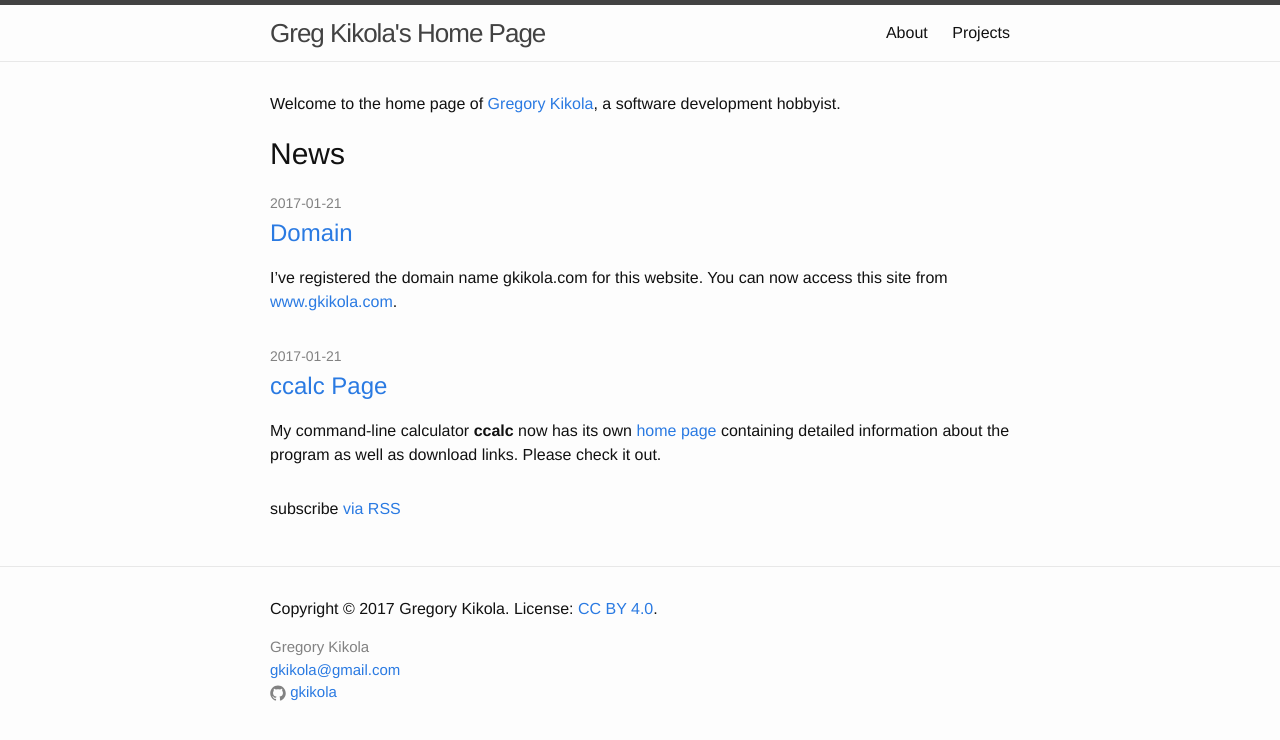
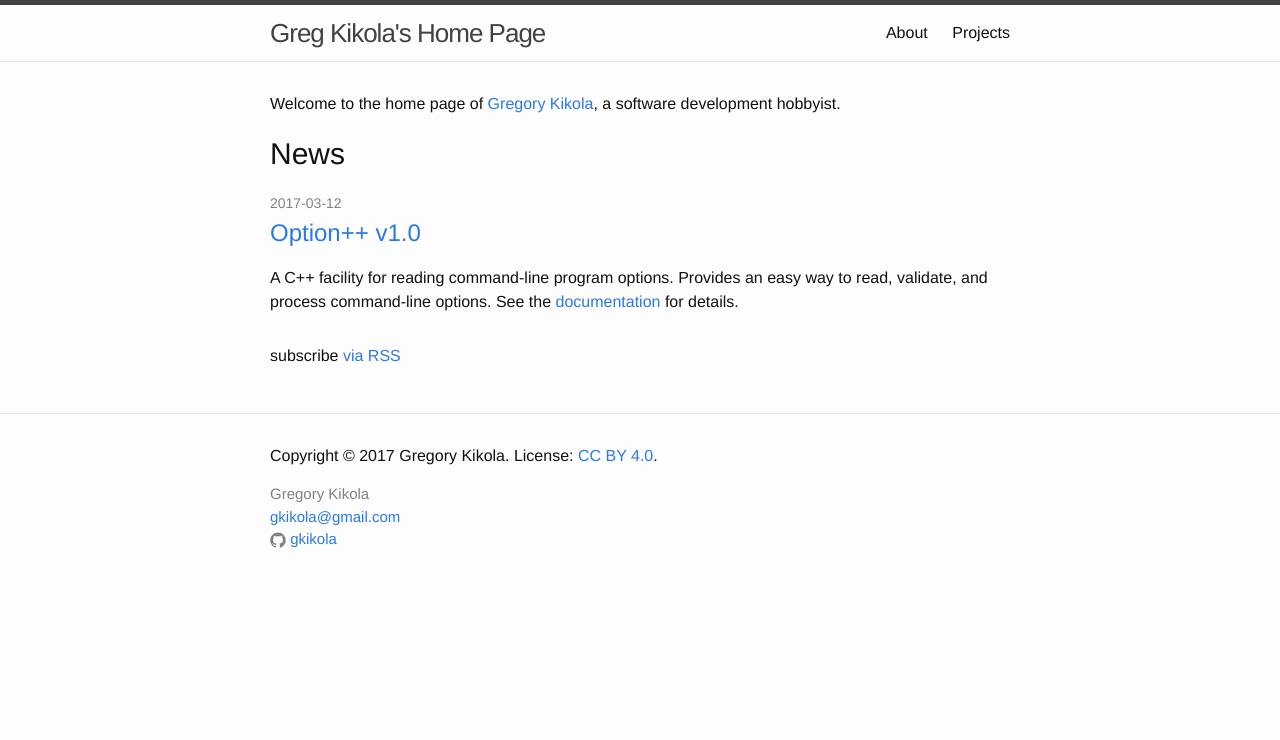
Before and after one commit to gkikola/gkikola.github.io, a Jekyll site: the page built from index.html, in a window 1280 px wide. Shown: the top 740 px of the page. Built offline with Jekyll 4.4.1, drawn with Linux system fonts in a browser that asks for light colours.

Commit message:
Add Option++ to projects, post about it

```diff
--- a/_posts/2017-01-21-ccalc-page.md
+++ /dev/null
@@ -1,9 +0,0 @@
----
-layout: post
-title:  "ccalc Page"
-date:   2017-01-21 07:00:13 -0500
-categories:
----
-My command-line calculator <b>ccalc</b> now has its own
-<a href="/projects/ccalc/">home page</a> containing detailed information about
-the program as well as download links. Please check it out.
--- a/_posts/2017-01-21-domain.md
+++ /dev/null
@@ -1,8 +0,0 @@
----
-layout: post
-title:  "Domain"
-date:   2017-01-21 16:27:26 -0500
-categories:
----
-I've registered the domain name gkikola.com for this website. You can now
-access this site from [www.gkikola.com](http://www.gkikola.com/).
--- /dev/null
+++ b/_posts/2017-03-12-optionpp.md
@@ -0,0 +1,9 @@
+---
+layout: post
+title:  "Option++ v1.0"
+date:   2017-03-12 12:27:36 -0400
+categories:
+---
+A C++ facility for reading command-line program options. Provides an
+easy way to read, validate, and process command-line options. See the
+<a href="/optionpp/">documentation</a> for details.
--- a/projects/index.html
+++ b/projects/index.html
@@ -4,12 +4,14 @@
 description: List of Greg Kikola's software projects.
 ---
 <div class="projects">
-  <p style="clear: left;"><h2><a href="/projects/ccalc/" title="ccalc">
-      <img src="/images/ccalc.png" alt="ccalc" class="padded-img">
+  <h2><a href="/projects/ccalc/" title="ccalc">
       ccalc
-  </a></h2></p>
+  </a></h2>
   <p>Command-line calculator using C syntax: evaluate mathematical expressions
-  from the command line.</p><br>
+    from the command line.</p><br>
+  <h2><a href="/optionpp/" title="Option++">Option++</a></h2>
+  <p>C++ facility for reading command-line program options. Provides
+  an easy way to read, validate, and process command-line options.</p><br>
   <p style="clear: left;"><h2><a href="https://github.com/gkikola/nonny" title="Nonny">
       <img src="/images/nonny.png" alt="Nonny" class="padded-img">
       Nonny
```
